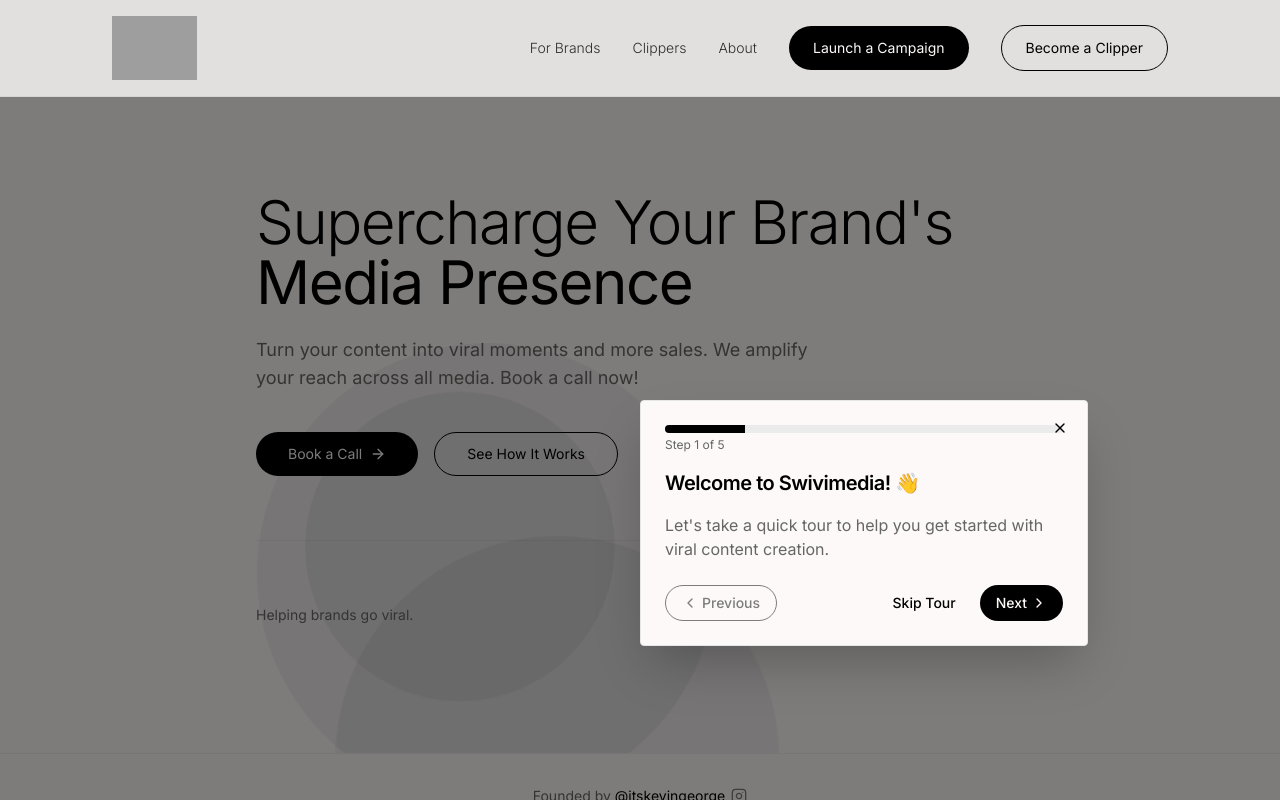
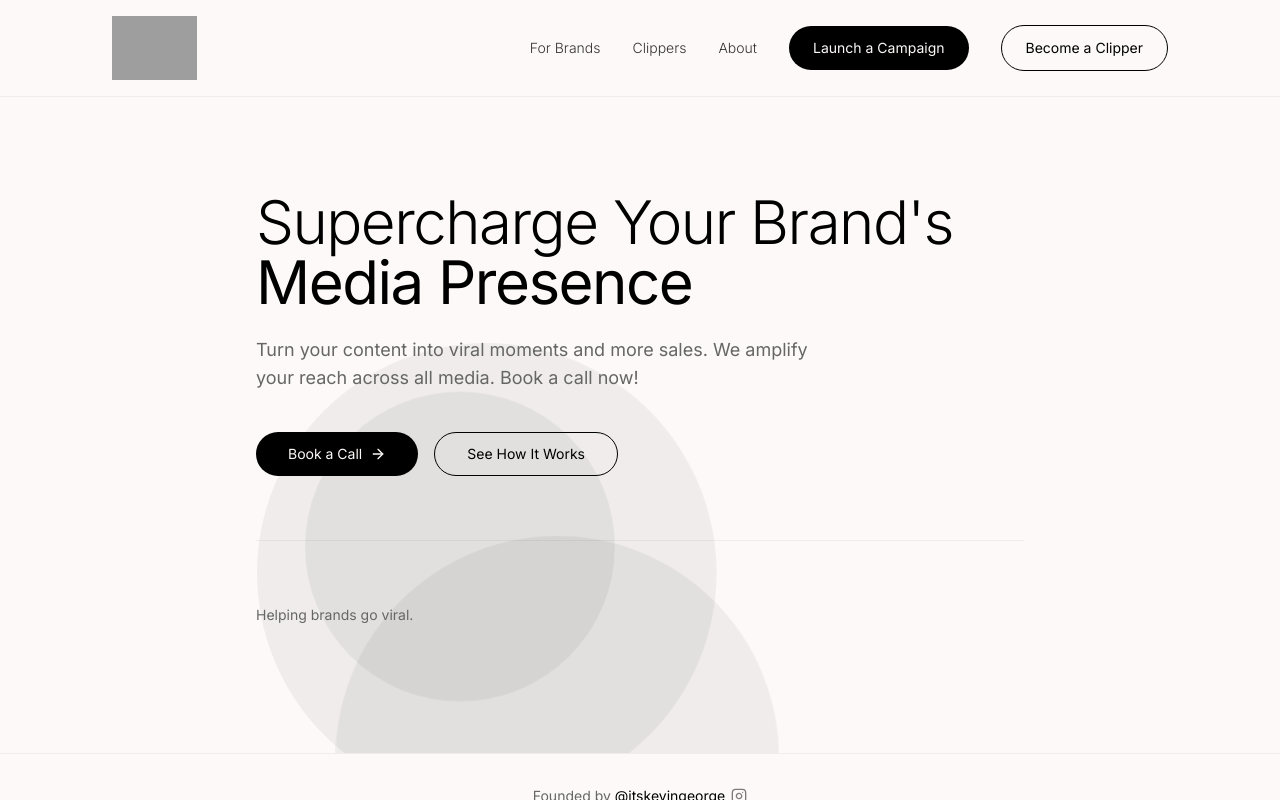
Before and after one commit to sailorjacob/swivi, a Next.js app: page / in a window 1280 px wide. Shown: the top 800 px of the page. Built offline with nearby package versions, Linux system fonts and the light colour scheme; grey boxes are pictures that could not be loaded.

Commit message:
Remove tour modules from application layout

```diff
--- a/app/layout.tsx
+++ b/app/layout.tsx
@@ -7,7 +7,7 @@
 import { QueryProvider } from "@/components/providers/query-provider"
 import { AuthProvider } from "@/components/providers/auth-provider"
 import { ClickAnimation } from "@/components/ui/click-animation"
-import { OnboardingTour } from "@/components/onboarding/tour"
+
 import { cn } from "@/lib/utils"
 
 const inter = Inter({ subsets: ["latin"] })
@@ -100,7 +100,6 @@
                   },
                 }}
               />
-              <OnboardingTour />
             </QueryProvider>
           </AuthProvider>
         </ThemeProvider>
```
